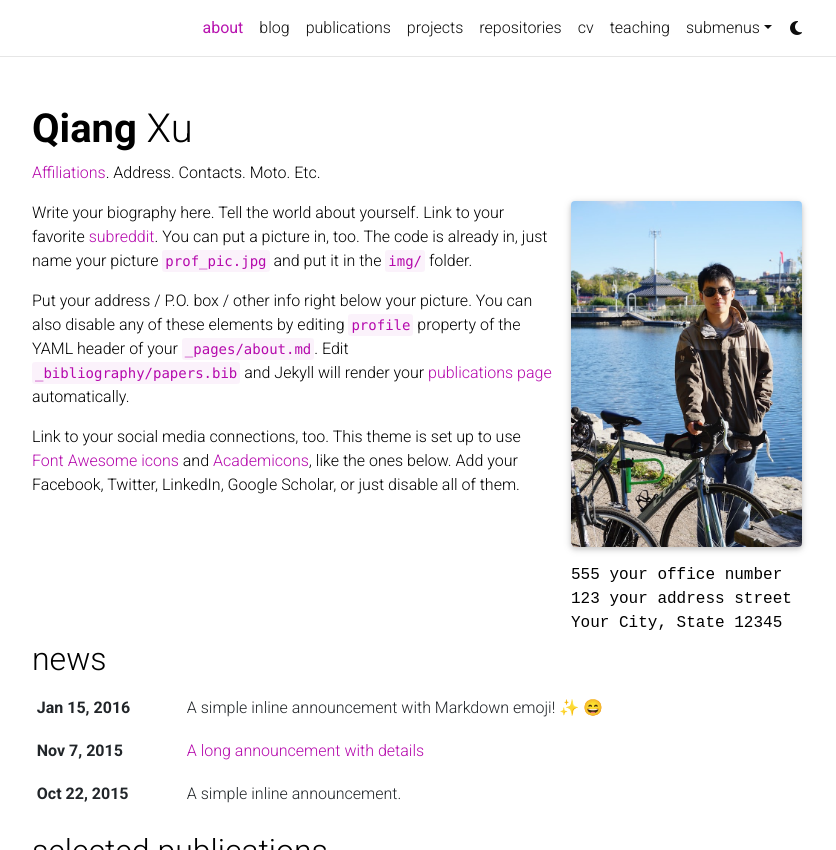
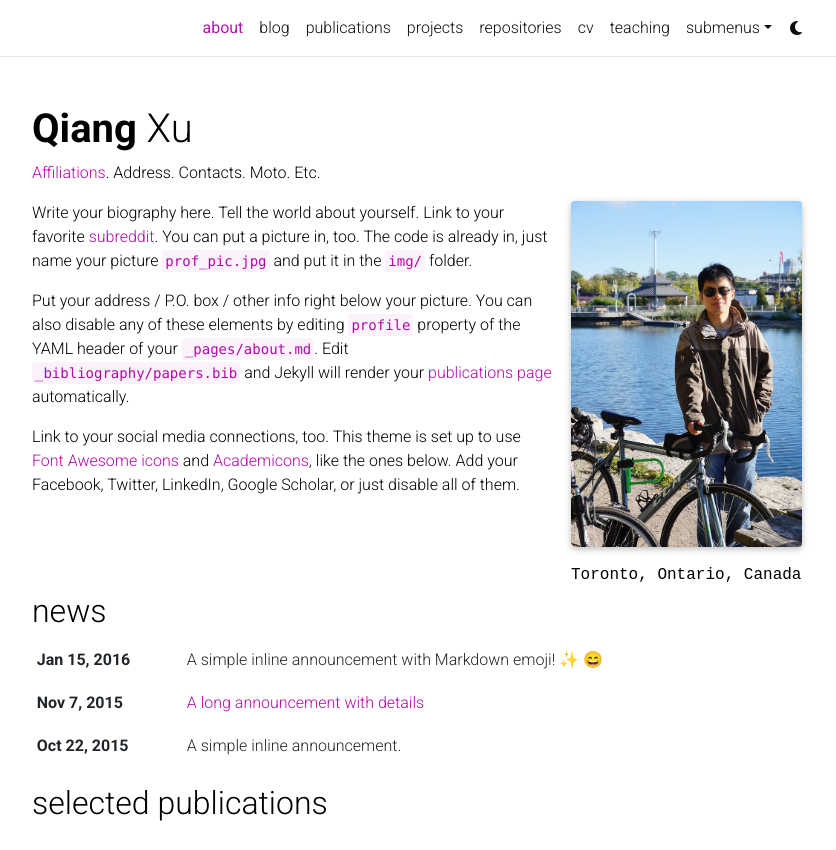
Before and after one commit to xuq/xuq.github.io, a Jekyll site: the page built from _pages/about.md, in a window 1280 px wide and 1187 px high, cut to the strip 0-850 px from the top of the window. Shown: the whole strip, without its empty margins (223-1059 px from the left). Built offline with Jekyll 4.4.1, drawn with Linux system fonts in a browser that asks for light colours; full-size pictures stand in for the smaller copies a plugin makes; emoji names are drawn with the system emoji font; comment, search, counter and statistics services are not loaded; a style sheet for code colours, icons or effects is not loaded.

Commit message:
Update about.md

```diff
--- a/_pages/about.md
+++ b/_pages/about.md
@@ -9,9 +9,7 @@
   image: prof_pic.jpg
   image_circular: false # crops the image to make it circular
   address: >
-    <p>555 your office number</p>
-    <p>123 your address street</p>
-    <p>Your City, State 12345</p>
+    <p>Toronto, Ontario, Canada</p>
 
 news: true  # includes a list of news items
 latest_posts: true  # includes a list of the newest posts
```
